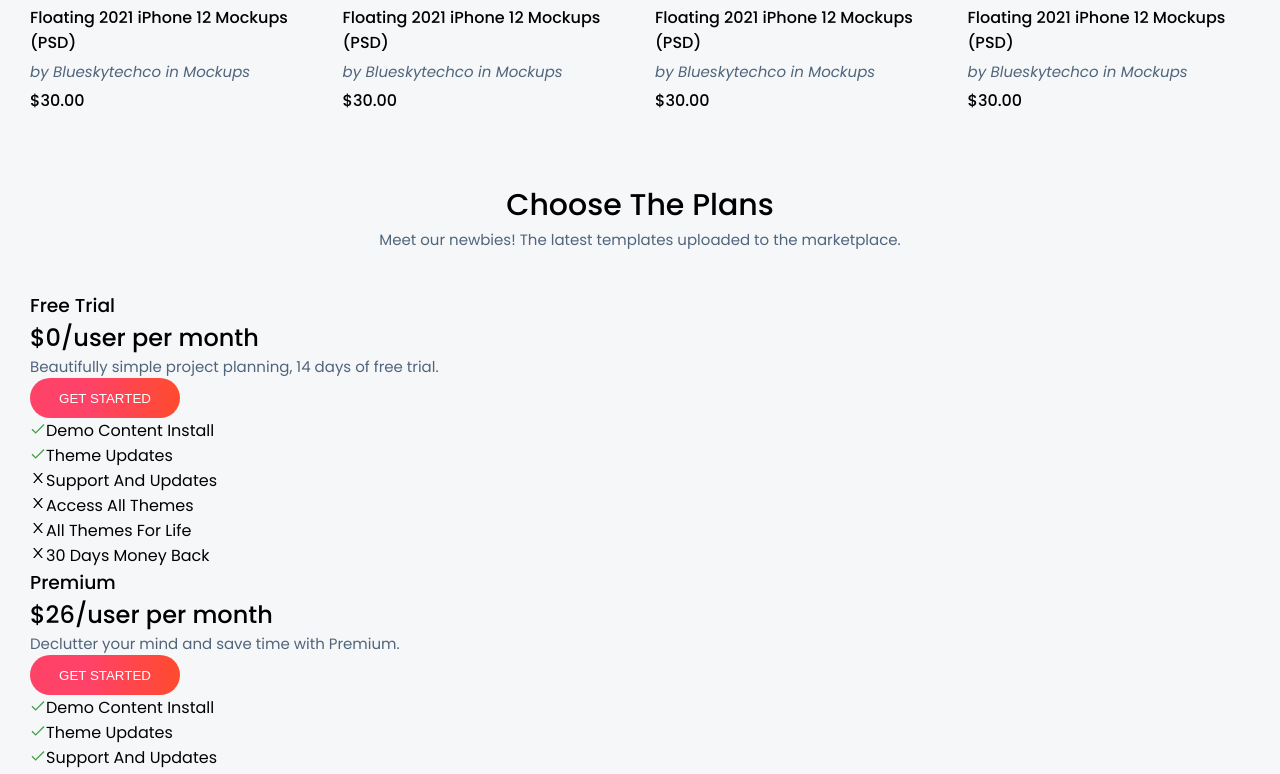
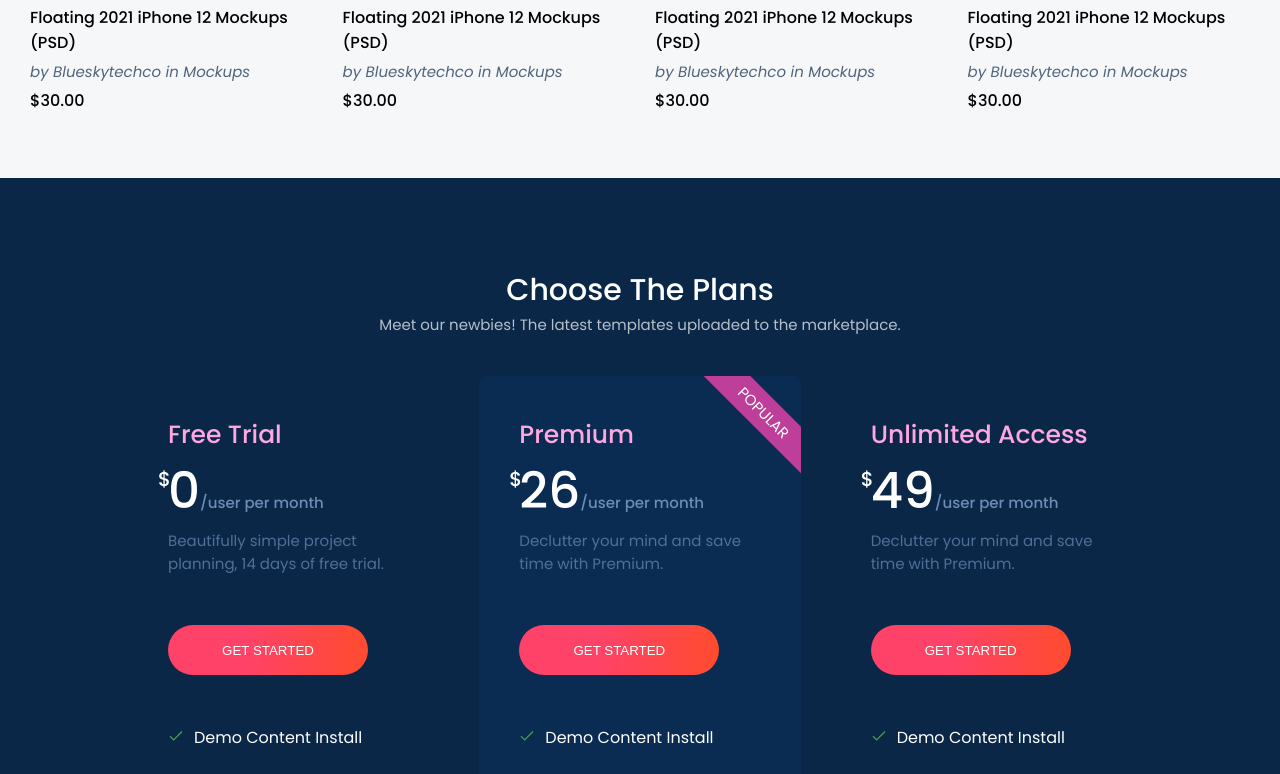
Before and after one commit to mehmetenfa/gosto-ecommerce, a React (Create React App) app: page / in a window 1280 px wide. Shown: the part 2927-3701 px from the top of the page. Built offline with nearby package versions, Linux system fonts and the light colour scheme.

Commit message:
priceStyle

```diff
--- a/src/style/price.scss
+++ b/src/style/price.scss
@@ -0,0 +1,77 @@
+.price {
+  background-color: $blue;
+  color: $white;
+  @include pa_ma($xl-6 0 $large 0, $xl-6 0 0 0);
+  p {
+    color: $white;
+  }
+  .content {
+    @include grid(repeat(3, 1fr), 30px);
+    max-width: 80%;
+    margin: auto;
+    .box {
+      padding: $xl-4;
+      border-radius: 10px;
+    }
+    .box:nth-child(2) {
+      background: #0a2b52;
+      position: relative;
+      overflow: hidden;
+      &::after {
+        @include positions(absolute, 20px, none, none, -35px, 135px, auto);
+        content: "POPULAR";
+        background: #bd3f99;
+        transform: rotate(45deg);
+        font-size: 15px;
+        padding: 5px;
+        text-align: center;
+      }
+    }
+
+    h1 {
+      font-size: $xl-6;
+      position: relative;
+      span {
+        font-size: $lg;
+        @include positions(absolute, 10px, none, -10px, none, none, none);
+      }
+      label {
+        font-size: $md;
+        color: $text;
+      }
+    }
+    p {
+      color: $text;
+    }
+    button {
+      @include width(
+        200px,
+        50px,
+        linear-gradient(90deg, #ff4267 40%, #ff4b2e 100%),
+        $white,
+        40px,
+        none
+      );
+      margin: 50px 0;
+    }
+
+    ul {
+      li {
+        margin-top: 30px;
+        i {
+          margin-right: 10px;
+        }
+      }
+    }
+  }
+
+  $colors: #2acb39, #ffa904, #ff41be;
+  @for $i from 1 through 3 {
+    .box:nth-child(#{length($colors)}n + #{$i}) {
+      h3 {
+        color: lighten(nth($colors, random(length($colors))), 20%);
+        font-size: $xl;
+      }
+    }
+  }
+}
```
